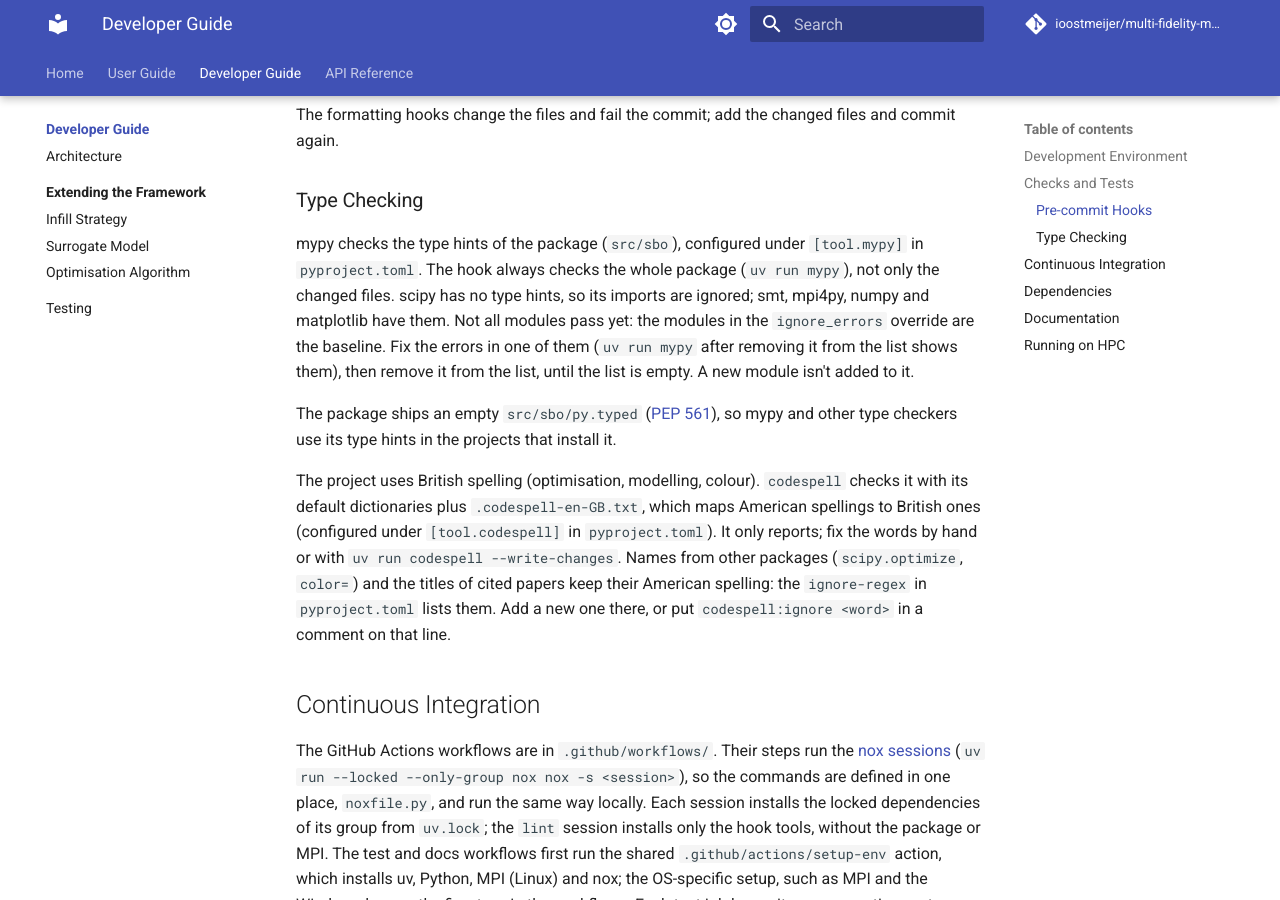
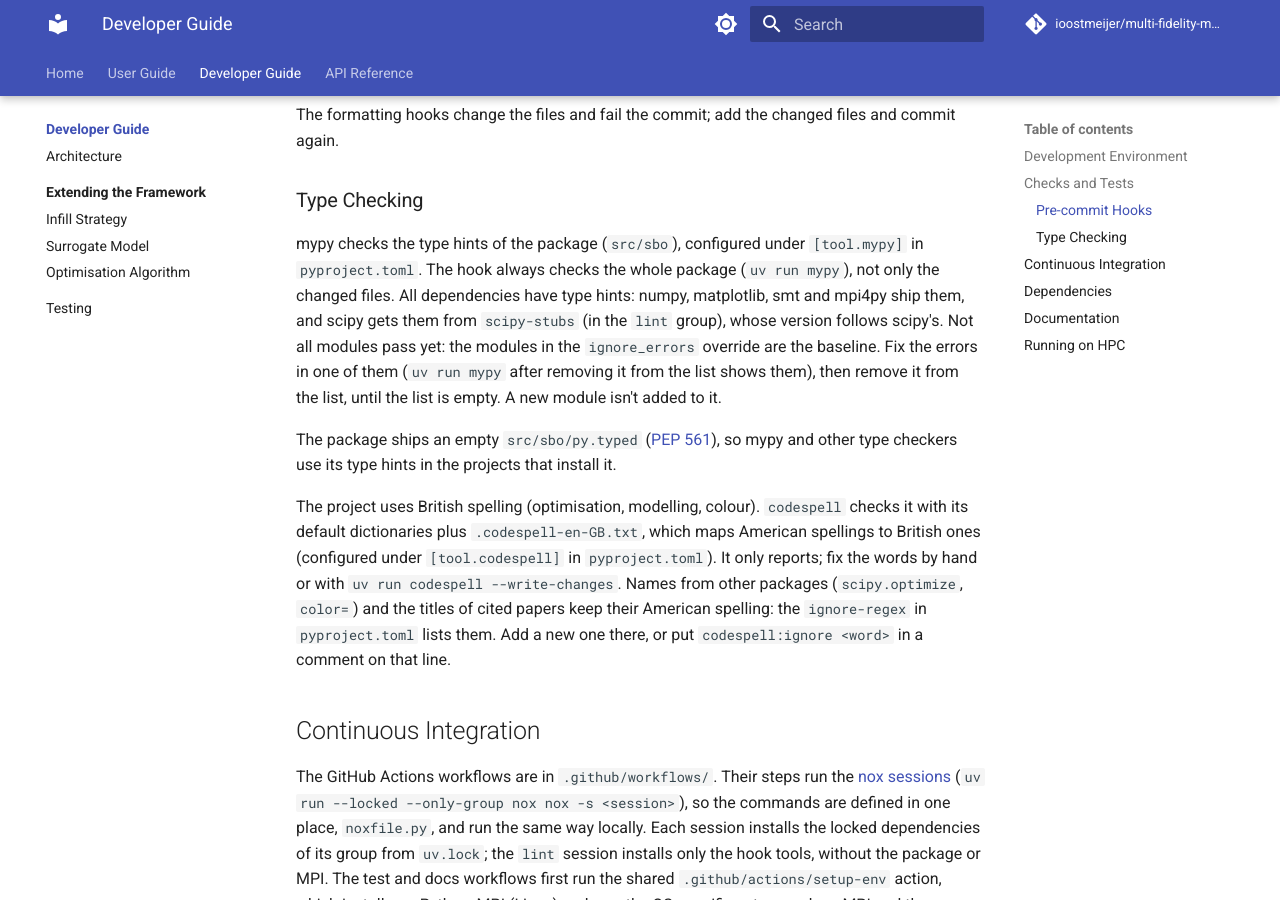
Before and after one commit to ioostmeijer/multi-fidelity-multi-point-sbo, an MkDocs documentation site: the page built from docs/dev/index.md, in a window 1280 px wide and 900 px high, scrolled down 1661 px. Built offline with MkDocs 1.6.1 and Material for MkDocs 9.7.7, drawn with Linux system fonts in a browser that asks for light colours; comment, search, counter and statistics services are not loaded.

Commit message:
Add scipy stubs for the types of scipy

```diff
--- a/docs/dev/index.md
+++ b/docs/dev/index.md
@@ -64,10 +64,11 @@ The formatting hooks change the files and fail the commit; add the changed files
 ### Type Checking
 
 mypy checks the type hints of the package (`src/sbo`), configured under `[tool.mypy]` in `pyproject.toml`. The hook
-always checks the whole package (`uv run mypy`), not only the changed files. scipy has no type hints, so its imports are
-ignored; smt, mpi4py, numpy and matplotlib have them. Not all modules pass yet: the modules in the `ignore_errors`
-override are the baseline. Fix the errors in one of them (`uv run mypy` after removing it from the list shows them),
-then remove it from the list, until the list is empty. A new module isn't added to it.
+always checks the whole package (`uv run mypy`), not only the changed files. All dependencies have type hints: numpy,
+matplotlib, smt and mpi4py ship them, and scipy gets them from `scipy-stubs` (in the `lint` group), whose version
+follows scipy's. Not all modules pass yet: the modules in the `ignore_errors` override are the baseline. Fix the errors
+in one of them (`uv run mypy` after removing it from the list shows them), then remove it from the list, until the list
+is empty. A new module isn't added to it.
 
 The package ships an empty `src/sbo/py.typed` ([PEP 561](https://peps.python.org/pep-0561/)), so mypy and other type
 checkers use its type hints in the projects that install it.
--- a/pyproject.toml
+++ b/pyproject.toml
@@ -66,6 +66,9 @@ lint = [
     "mdformat-tables",
     "codespell",
     "mypy",
+    # Type hints for scipy, which has none itself; for mypy. Its version follows scipy's
+    # (1.18.1.x for scipy 1.18.1).
+    "scipy-stubs",
 ]
 
 # Full dev requirements for development, including testing, documentation and linting
@@ -133,19 +136,14 @@ ignore-regex = '''\.(optimize|initialize|capitalize)\b|\bcolor\s*[=:]|["'](color
 
 [tool.mypy]
 # Run as a pre-commit hook on the whole package (also in the `lint` nox session).
-# The target version is the oldest supported Python, as for Ruff.
+# The target version is the oldest supported Python, as for Ruff. All dependencies have
+# type hints: scipy through scipy-stubs (in the `lint` group), the others themselves.
 files = ["src/sbo"]
 python_version = "3.11"
 check_untyped_defs = true
 warn_unused_ignores = true
 warn_redundant_casts = true
 warn_unused_configs = true
-
-[[tool.mypy.overrides]]
-# scipy has no type hints (py.typed); the other dependencies, smt and mpi4py included,
-# have them. scipy-stubs would add them, but isn't needed while this baseline lasts.
-module = ["scipy.*"]
-ignore_missing_imports = true
 
 [[tool.mypy.overrides]]
 # Baseline: the modules that still have type errors. Fix the errors of a module, then
```
Also changed, not shown: CHANGELOG.md (+2 -1 lines), 1 other file.
